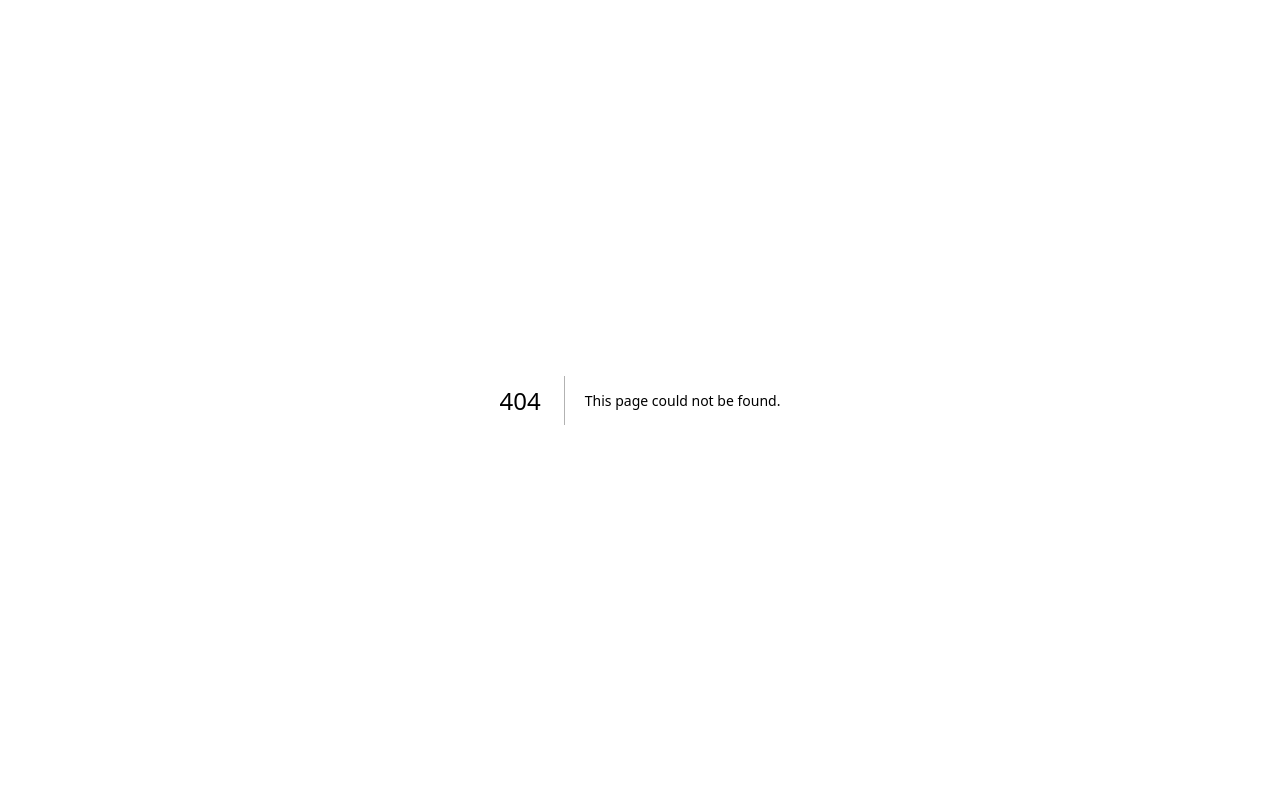
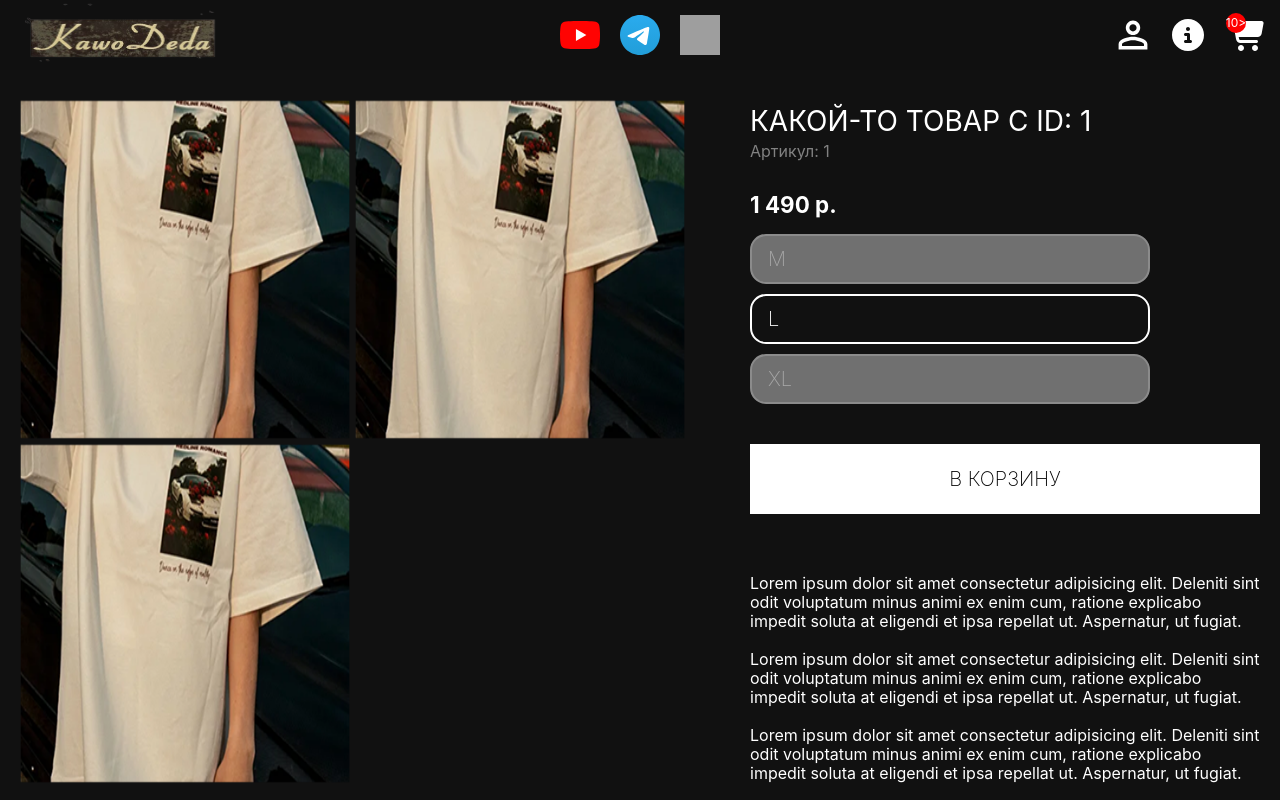
Before and after one commit to DanRaySS/kawodedaClient, a Next.js app: page /products/1 in a window 1280 px wide. Before the commit this address had no page. Shown: the top 800 px of the page. Built offline with nearby package versions, Linux system fonts and the light colour scheme; grey boxes are pictures that could not be loaded.

Commit message:
add dynamic route on product

```diff
--- /dev/null
+++ b/src/app/products/[id]/ProductPage.module.scss
@@ -0,0 +1,83 @@
+.ProductPage {
+  position: relative;
+  display: flex;
+  flex-direction: column;
+  width: 100%;
+  height: 100%;
+  background: var(--secondary-color-3);
+
+  &__container {
+    display: flex;
+    padding: 20px 20px 20px;
+    padding-top: 100px;
+    color: var(--accent-color-2);
+    padding-bottom: 80px;
+  }
+
+  &__content {
+    display: flex;
+    flex-direction: column;
+  }
+
+  &__photos {
+    display: flex;
+    flex-wrap: wrap;
+    flex: 0 0 670px;
+    margin-right: 60px;
+    pointer-events: none;
+    gap: 5px;
+    flex-shrink: 0;
+    flex-grow: 0;
+  }
+
+  &__img {
+    display: flex;
+    flex-shrink: 0;
+    flex-grow: 0;
+  }
+
+  &__header {
+    display: flex;
+    flex-direction: column;
+    color: var(--accent-color-2);
+    margin-bottom: 30px;
+  }
+
+  &__title {
+    font: var(--font-title);
+    color: var(--accent-color-2);
+    text-transform: uppercase;
+  }
+
+  &__subTitle {
+    font: var(--font-smaller);
+    color: var(--secondary-color-2);
+  }
+
+  &__price {
+    font: var(--font-bold);
+    margin-bottom: 15px;
+  }
+
+  &__btn {
+    font: var(--font-regular);
+    text-transform: uppercase;
+    align-items: center;
+    display: flex;
+    justify-content: center;
+    width: auto;
+    height: 70px;
+    border: 1px solid var(--accent-color-2);
+    color: #000;
+    background: var(--accent-color-2);
+    margin-bottom: 60px;
+  }
+
+  &__description {
+    font: var(--font-smaller)
+  }
+}
+
+.Sizes {
+  margin-bottom: 40px;
+}
--- /dev/null
+++ b/src/app/products/[id]/layout.tsx
@@ -0,0 +1,33 @@
+import type { Metadata } from "next";
+import { Footer } from "widgets/Footer";
+import { Header } from "widgets/Header";
+
+// export const metadata: Metadata = {
+//   title: 'Товар в kawodeda',
+//   description: 'Купить в магазине kawodeda',
+// };
+
+export async function generateMetadata({ params }) {
+  // const product = await fetch(`https://api.example.com/products/${params.id}`).then(r => r.json());
+
+  return {
+    // title: product.title,
+    // description: product.description,
+    title: `Товар #${params.id} в kawodeda`,
+    description: `Купить #${params.id} в магазине kawodeda`,
+  };
+}
+
+export default function InformationLayout({
+  children,
+}: Readonly<{
+  children: React.ReactNode;
+}>) {
+  return (
+    <>
+      <Header />
+      {children}
+      <Footer />
+    </>
+  );
+}
--- /dev/null
+++ b/src/app/products/[id]/page.tsx
@@ -0,0 +1,56 @@
+import classNames from "classnames";
+import cls from "./ProductPage.module.scss";
+import Image from "next/image";
+import { Sizes } from "widgets/Sizes/Sizes";
+
+interface IProductPageProps {
+  className?: string;
+  params: { id: string; };
+}
+
+export default async function ProductPage(props: IProductPageProps) {
+  const {
+    params,
+    className
+  } = props;
+
+  // const product = await fetch(`https://api.example.com/products/${params.id}`)
+  // .then(res => res.json());
+
+  const { id } = await params;
+
+  const price = 1490;
+
+  return (
+    <div className={classNames(cls.ProductPage, {}, [className])}>
+      <div className={cls.ProductPage__container}>
+        <div className={cls.ProductPage__photos}>
+          {/* {photos.map((photo) => <Image key={photo.id} src={photo.src} alt={photo.alt} width={330} height={190} />)} */}
+          <Image src={'/test.png'} alt={'TEST'} width={330} height={190} className={cls.ProductPage__img} />
+          <Image src={'/test.png'} alt={'TEST'} width={330} height={190} className={cls.ProductPage__img} />
+          <Image src={'/test.png'} alt={'TEST'} width={330} height={190} className={cls.ProductPage__img} />
+        </div>
+        <div className={cls.ProductPage__content}>
+          <header className={cls.ProductPage__header}>
+            <h1 className={cls.ProductPage__title}>
+              Какой-то товар c id: {id}
+            </h1>
+            <span className={cls.ProductPage__subTitle}>Артикул: {id}</span>
+          </header>
+          <span className={cls.ProductPage__price}>{`${price.toLocaleString('ru-RU')} р.`}</span>
+          <Sizes className={cls.Sizes} />
+          <button className={cls.ProductPage__btn}>В корзину</button>
+          <div className={cls.ProductPage__description}>
+            <span>Lorem ipsum dolor sit amet consectetur adipisicing elit. Deleniti sint odit voluptatum minus animi ex enim cum, ratione explicabo impedit soluta at eligendi et ipsa repellat ut. Aspernatur, ut fugiat.</span>
+            <br />
+            <br />
+            <span>Lorem ipsum dolor sit amet consectetur adipisicing elit. Deleniti sint odit voluptatum minus animi ex enim cum, ratione explicabo impedit soluta at eligendi et ipsa repellat ut. Aspernatur, ut fugiat.</span>
+            <br />
+            <br />
+            <span>Lorem ipsum dolor sit amet consectetur adipisicing elit. Deleniti sint odit voluptatum minus animi ex enim cum, ratione explicabo impedit soluta at eligendi et ipsa repellat ut. Aspernatur, ut fugiat.</span>
+          </div>
+        </div>
+      </div>
+    </div>
+  );
+};
--- a/src/entities/Good/model/types/good.ts
+++ b/src/entities/Good/model/types/good.ts
@@ -1,4 +1,5 @@
 export interface IGood {
+  id: number;
   title: string;
   alt: string | null;
   src: string;
--- /dev/null
+++ b/src/shared/ui/ModifiedCheckbox/ModifiedCheckbox.module.scss
@@ -0,0 +1,45 @@
+.ModifiedCheckboxWrapper {
+  display: inline-flex;
+  align-items: center;
+  width: 400px;
+  height: 50px;
+  cursor: pointer;
+  user-select: none;
+}
+
+.hiddenInput {
+  display: none;
+}
+
+.box {
+  width: 100%;
+  height: 100%;
+  border-radius: 16px;
+  border: 2px solid white;
+  background: transparent;
+  display: flex;
+  align-items: center;
+  padding: 0 16px;
+  color: white;
+  font: var(--font-regular);
+  transition: 0.2s ease;
+}
+
+/* ==== CHECKED ==== */
+.checked .box {
+  background: white;
+  color: black;
+  border-color: white;
+}
+
+/* ==== DISABLED ==== */
+.disabled {
+  cursor: not-allowed;
+  opacity: 0.8;
+}
+
+.disabled .box {
+  background: #888;       /* серый фон */
+  color: #ccc;            /* серый текст */
+  border-color: #aaa;     /* серый border */
+}
--- /dev/null
+++ b/src/shared/ui/ModifiedCheckbox/ModifiedCheckbox.tsx
@@ -0,0 +1,66 @@
+'use client';
+
+import classNames from "classnames";
+import cls from "./ModifiedCheckbox.module.scss";
+import { useState } from "react";
+
+interface IModifiedCheckboxProps {
+  className?: string;
+  children: React.ReactNode;
+  checked?: boolean;
+  defaultChecked?: boolean;
+  disabled?: boolean;
+  onChange?: (checked: boolean) => void;
+}
+
+export const ModifiedCheckbox = ({
+  className,
+  children,
+  checked,
+  defaultChecked = false,
+  disabled = false,
+  onChange,
+}: IModifiedCheckboxProps) => {
+  const isControlled = checked !== undefined;
+  const [internalChecked, setInternalChecked] = useState(defaultChecked);
+
+  const stateChecked = isControlled ? checked : internalChecked;
+
+  const toggle = () => {
+    if (disabled) return;
+
+    const newState = !stateChecked;
+
+    if (!isControlled) {
+      setInternalChecked(newState);
+    }
+
+    onChange?.(newState);
+  };
+
+  return (
+    <div
+      className={classNames(
+        cls.ModifiedCheckboxWrapper,
+        {
+          [cls.checked]: stateChecked,
+          [cls.disabled]: disabled,
+        },
+        className
+      )}
+      onClick={toggle}
+    >
+      <input
+        type="checkbox"
+        checked={stateChecked}
+        readOnly
+        disabled={disabled}
+        className={cls.hiddenInput}
+      />
+
+      <div className={cls.box}>
+        {children}
+      </div>
+    </div>
+  );
+};
--- /dev/null
+++ b/src/widgets/Sizes/Sizes.module.scss
@@ -0,0 +1,6 @@
+.Sizes {
+  display: flex;
+  flex-grow: 0;
+  gap: 10px;
+  flex-wrap: wrap;
+}
--- /dev/null
+++ b/src/widgets/Sizes/Sizes.tsx
@@ -0,0 +1,30 @@
+'use client';
+
+import classNames from "classnames";
+import cls from "./Sizes.module.scss";
+import { ModifiedCheckbox } from "shared/ui/ModifiedCheckbox/ModifiedCheckbox";
+
+interface ISizesProps {
+  className?: string;
+}
+
+export const Sizes = ({ className }: ISizesProps) => {
+
+
+
+  return (
+    <div className={classNames(cls.Sizes, {}, [className])}>
+      <ModifiedCheckbox disabled>
+        M
+      </ModifiedCheckbox>
+
+      <ModifiedCheckbox>
+        L
+      </ModifiedCheckbox>
+
+      <ModifiedCheckbox disabled>
+        XL
+      </ModifiedCheckbox>
+    </div>
+  );
+};
```
Also changed, not shown: src/widgets/Goods/ui/Goods.tsx (+13 -4 lines).
